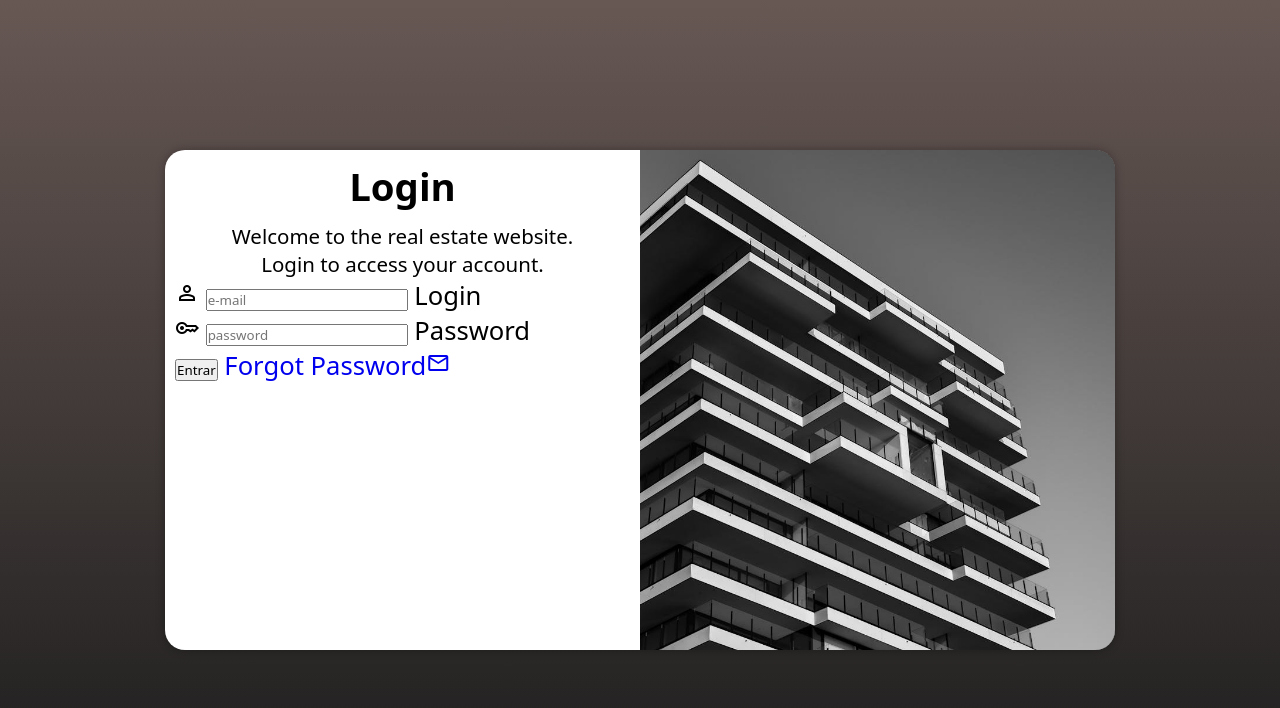
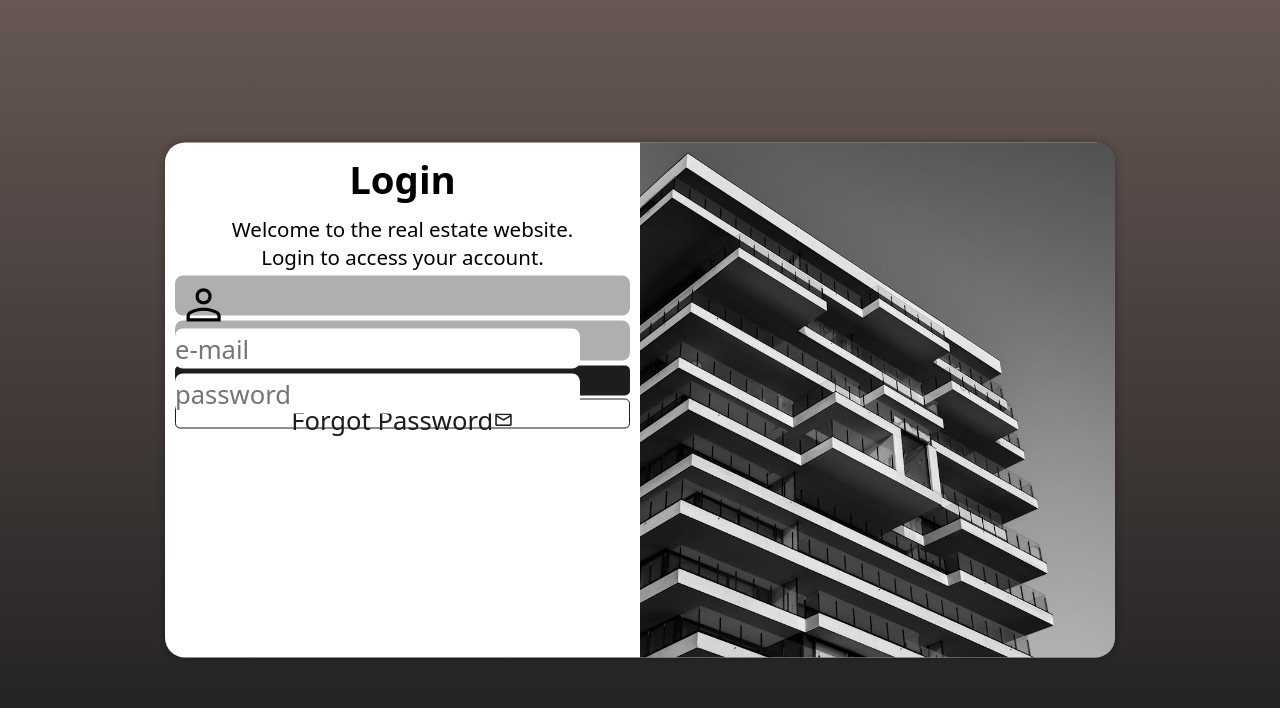
Before and after one commit to mosconh/projeto-login, a plain HTML site: page index.html in a window 1280 px wide. Drawn offline with nearby package versions, Linux system fonts and the light colour scheme.

Commit message:
login final
trying to fix a problem

```diff
--- a/estilos/style.css
+++ b/estilos/style.css
@@ -34,7 +34,7 @@ section#login {
 
     background-color: white;
     width: 250px;
-    height: 500px;
+    height: 515px;
     border-radius: 20px;
     box-shadow: 0px 0px 10px #00000050;
 
@@ -65,3 +65,76 @@ div#form > p {
     font-size: 0.8em;
     text-align: center;
 }
+
+form > div.campo {
+    background-color: #00000050;
+    width: 100%;
+    display: block;
+    height: 40px;
+    border-radius: 8px;
+    margin: 5px 0px;
+}
+
+div.campo > label {
+    display: none;
+}
+
+div.campo > span {
+    color: #000000;
+
+    font-size: 2em;
+    width: 45px;
+    padding: 3px;
+    text-align: center;
+
+}
+
+div.campo > input {
+    font-size: 1em;
+    width: calc(100% - 50px);
+    height: 100%;
+    transform: translateY(-9px);
+    border: 0px;
+    border-radius: 8px;
+    padding: px;
+}
+
+form > input[type=submit] {
+    display: block;
+    font-size: 1em;
+    width: 100%;
+    height: 30px;
+    background-color: #1D1D1D;
+    color: white;
+    border: none;
+    border-radius: 5px;
+    cursor: pointer;
+}
+
+form > input[type=submit]:hover {
+    background-color: #553B36;
+}
+
+form > a.button {
+    display: block;
+    text-align: center;
+    font-size: 1em;
+    width: 100%;
+    height: 30px;
+    padding-top: 3px;
+    margin-top: 3px;
+    background-color: white;
+    color: #1D1D1D;
+    border-radius: 5px;
+    border: 1px solid #1D1D1D;
+    text-decoration: none;
+
+}
+
+form > a.button:hover {
+    background-color: #ccb0a9  ;
+}
+
+form > a.button > span {
+    font-size: .8em;
+}
--- a/index.html
+++ b/index.html
@@ -30,7 +30,7 @@
                         <label for="ipassword">Password</label>
                     </div>
                     <input type="submit" value="Entrar">
-                    <a href="esqueci.html">Forgot Password<span class="material-symbols-outlined">mail</span></a>
+                    <a href="esqueci.html" class="button">Forgot Password<span class="material-symbols-outlined">mail</span></a>
                 </form>
             </div>
         </section>
```
